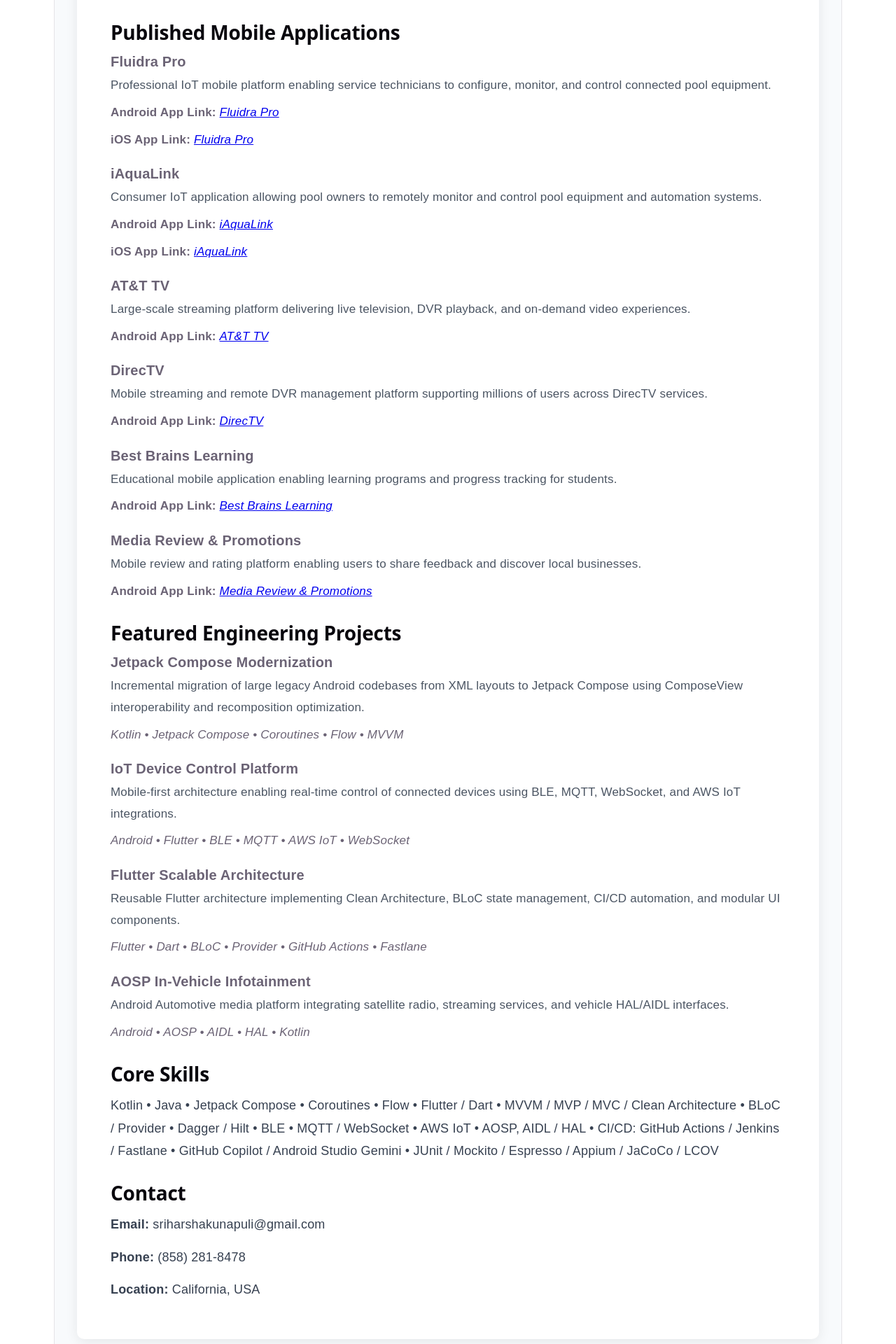
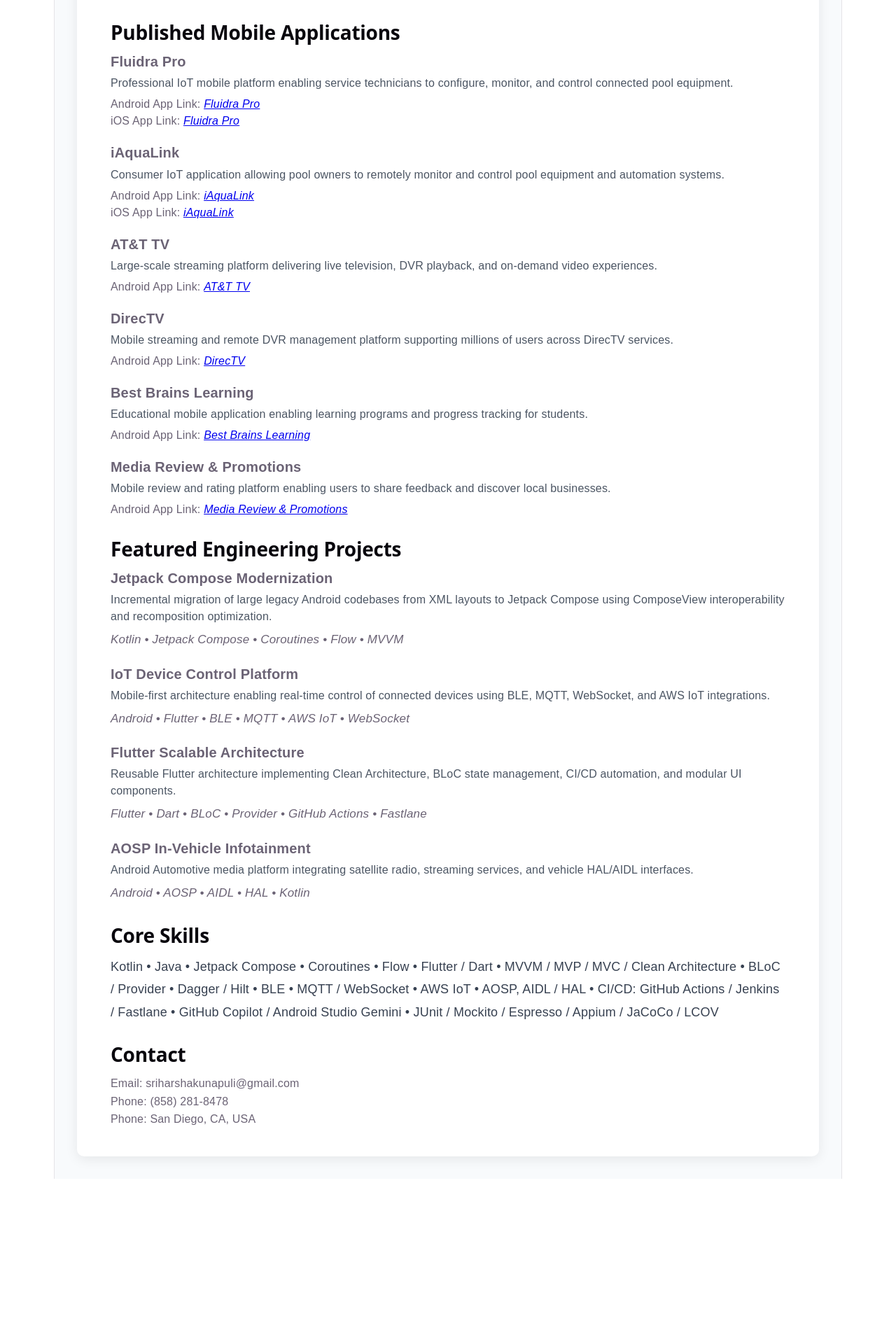
Before and after one commit to sriharshakunapuli/sriharshakunapuli.github.io, a React (Vite) app: page / in a window 1280 px wide. Shown: the part 420-2340 px from the top of the page at 70% size. After the commit the page ends 2104 px from the top, so only its background shows below. Built offline with nearby package versions, Linux system fonts and the light colour scheme.

Commit message:
Update portfolio content V5

```diff
--- a/src/App.jsx
+++ b/src/App.jsx
@@ -8,7 +8,7 @@
       "Senior Mobile Engineer with 12+ years of experience building large-scale mobile and IoT-connected applications, including 8+ years in Android and 4+ years in Flutter. Expertise in Jetpack Compose, Kotlin Coroutines, BLE, MQTT, WebSocket, AWS IoT, and scalable mobile architecture.",
     email: "sriharshakunapuli@gmail.com",
     phone: "(858) 281-8478",
-    location: "California, USA",
+    location: "San Diego, CA, USA",
     linkedin: "https://www.linkedin.com/in/sri-harsha-kunapuli-9a3945154/",
     github: "https://github.com/sriharshakunapuli",
     resume: "#",
@@ -167,11 +167,11 @@
   };
 
   const itemDescriptionStyle = {
-    fontSize: "17px",
-    lineHeight: "1.8",
+    fontSize: "16px",
+    lineHeight: "1.5",
     color: "#4b5563",
     textAlign: "left",
-    marginBottom: "8px",
+    marginBottom: "6px",
   };
 
   const linkLineStyle = {
@@ -209,25 +209,25 @@
             <div style={itemDescriptionStyle}>{app.description}</div>
 
             {app.android && (
-              <p style={linkLineStyle}>
-                <b>Android App Link:</b>{" "}
+              <div style={{fontSize:"16px", lineHeight:"1.5"}}>
+  		Android App Link:{" "}
   		<i>
     		  <a href={app.android} target="_blank" rel="noreferrer">
       		    {app.name}
     		  </a>
   		</i>
-              </p>
+	      </div>
             )}
 
             {app.ios && (
-              <p style={linkLineStyle}>
-                <b>iOS App Link:</b>{" "}
+              <div style={{fontSize:"16px", lineHeight:"1.5"}}>
+  		iOS App Link:{" "}
   		<i>
     		  <a href={app.ios} target="_blank" rel="noreferrer">
       		    {app.name}
     		  </a>
   		</i>
-              </p>
+	      </div>
             )}
           </div>
         ))}
@@ -247,15 +247,11 @@
         <p style={paragraphStyle}>{skills.join(" • ")}</p>
 
         <h2 style={sectionTitleStyle}>Contact</h2>
-        <p style={paragraphStyle}>
-          <b>Email:</b> {profile.email}
-        </p>
-        <p style={paragraphStyle}>
-          <b>Phone:</b> {profile.phone}
-        </p>
-        <p style={paragraphStyle}>
-          <b>Location:</b> {profile.location}
-        </p>
+        <div style={{fontSize:"16px", lineHeight:"1.6"}}>
+          <div>Email: {profile.email}</div>
+	  <div>Phone: {profile.phone}</div>
+	  <div>Phone: {profile.location}</div>
+        </div>
       </div>
     </div>
   );
```
Lines whose indentation alone changed are shown as unchanged.
